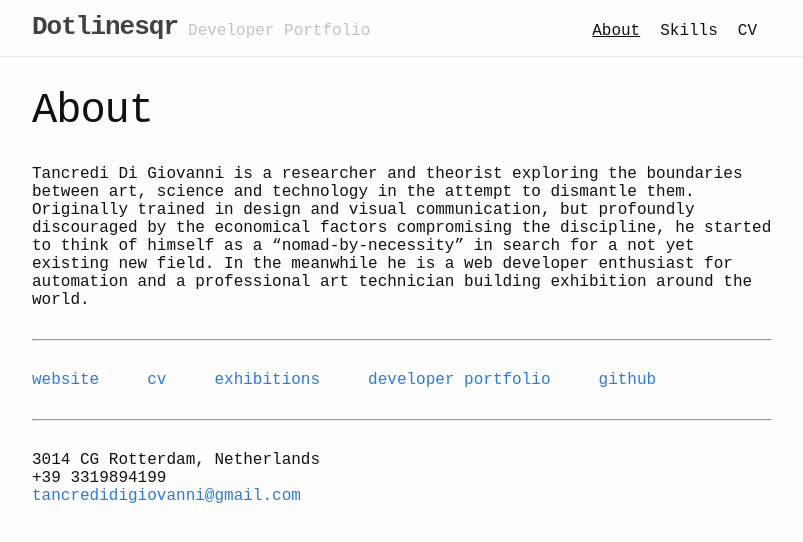
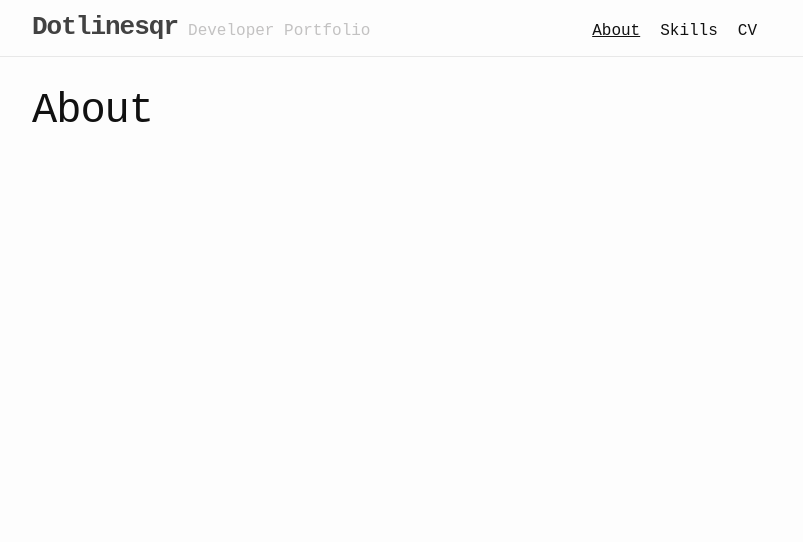
Before and after one commit to Tancre/Portfolio_Developer, a Jekyll site: the page built from about.markdown, in a window 1280 px wide. Shown: the top 542 px of the page, without its empty margins (238-1041 px from the left). Built offline with Jekyll 4.4.1, drawn with Linux system fonts in a browser that asks for light colours.

```diff
--- a/about.markdown
+++ b/about.markdown
@@ -5,7 +5,7 @@ permalink: /about/
 order: 1
 ---
 
-Tancredi Di Giovanni is a researcher and theorist exploring the boundaries between art, science and technology in the attempt to dismantle them. Originally trained in design and visual communication, but profoundly discouraged by the economical factors compromising the discipline, he started to think of himself as a "nomad-by-necessity" in search for a not yet existing new field. In the meanwhile he is a web developer enthusiast for automation and a professional art technician building exhibition around the world.
+<!-- Tancredi Di Giovanni is a researcher and theorist exploring the boundaries between art, science and technology in the attempt to dismantle them. Originally trained in design and visual communication, but profoundly discouraged by the economical factors compromising the discipline, he started to think of himself as a "nomad-by-necessity" in search for a not yet existing new field. In the meanwhile he is a web developer enthusiast for automation and a professional art technician building exhibition around the world.
 
 <hr>
 
@@ -19,4 +19,4 @@ Tancredi Di Giovanni is a researcher and theorist exploring the boundaries betwe
 
 3014 CG Rotterdam, Netherlands<br>
 +39 3319894199<br>
-<a href = "mailto: tancredidigiovanni@gmail.com">tancredidigiovanni@gmail.com</a>
+<a href = "mailto: tancredidigiovanni@gmail.com">tancredidigiovanni@gmail.com</a> -->
```
